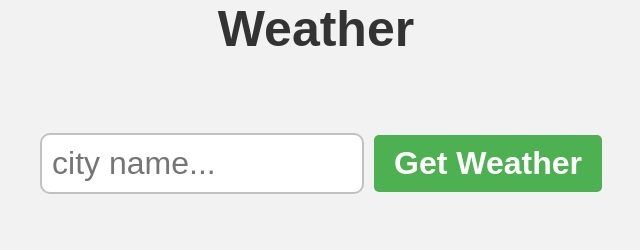
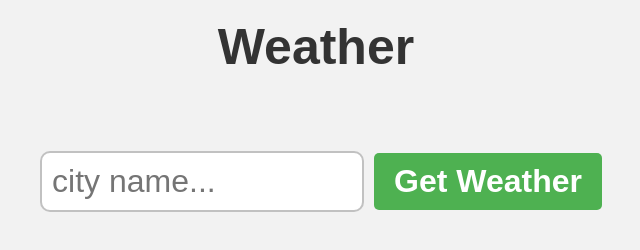
Before and after one commit to KingPenguin1400/weathertraker, a plain HTML site: page index.html in a window 1280 px wide. Shown: the whole page, without its empty margins (324-964 px from the left). Drawn offline with Linux system fonts and the light colour scheme.

Commit message:
Update index.html

```diff
--- a/index.html
+++ b/index.html
@@ -8,7 +8,7 @@
 </head>
 <body>
 
-    <h1 id="headH1">Weather</h1>
+    <br><h1 id="headH1">Weather</h1>
     <form method="get" class="weatherForm">
         <input type="text" class="cityInput" name="city" placeholder="city name...">
         <button type="submit">Get Weather</button>
@@ -25,4 +25,5 @@
 
     <script src="index.js"></script>
 </body>
+
 </html>
```
